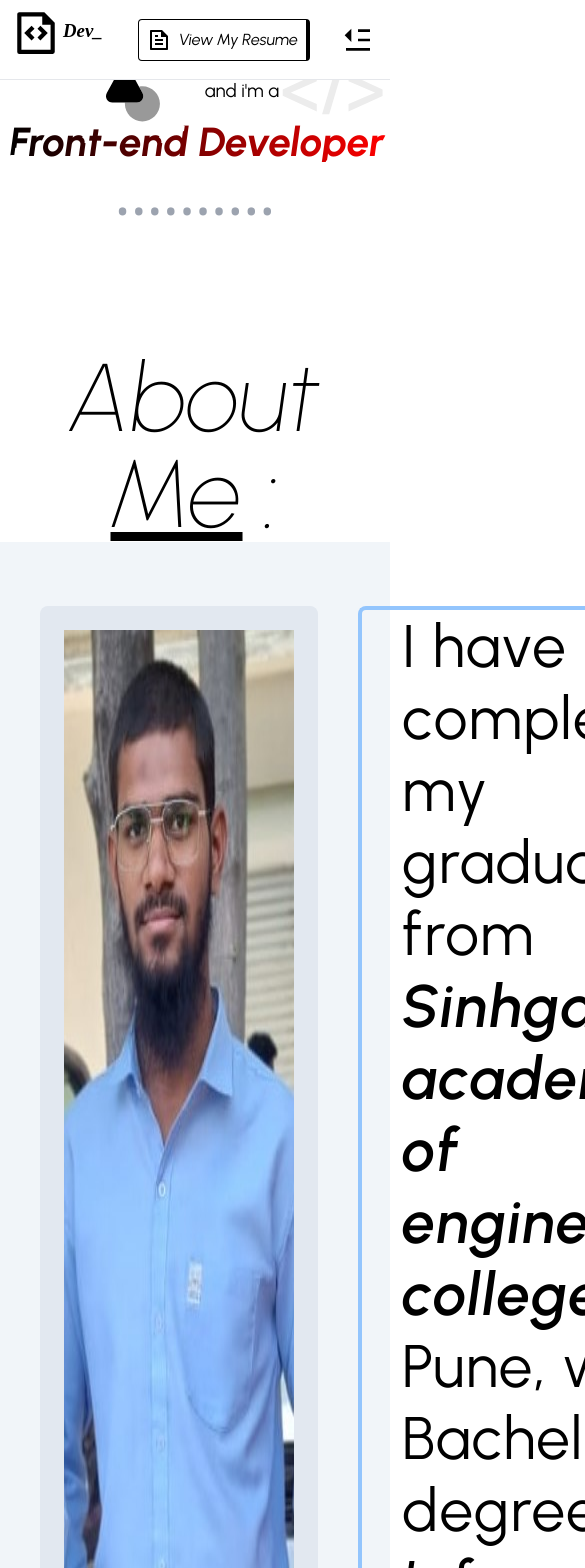
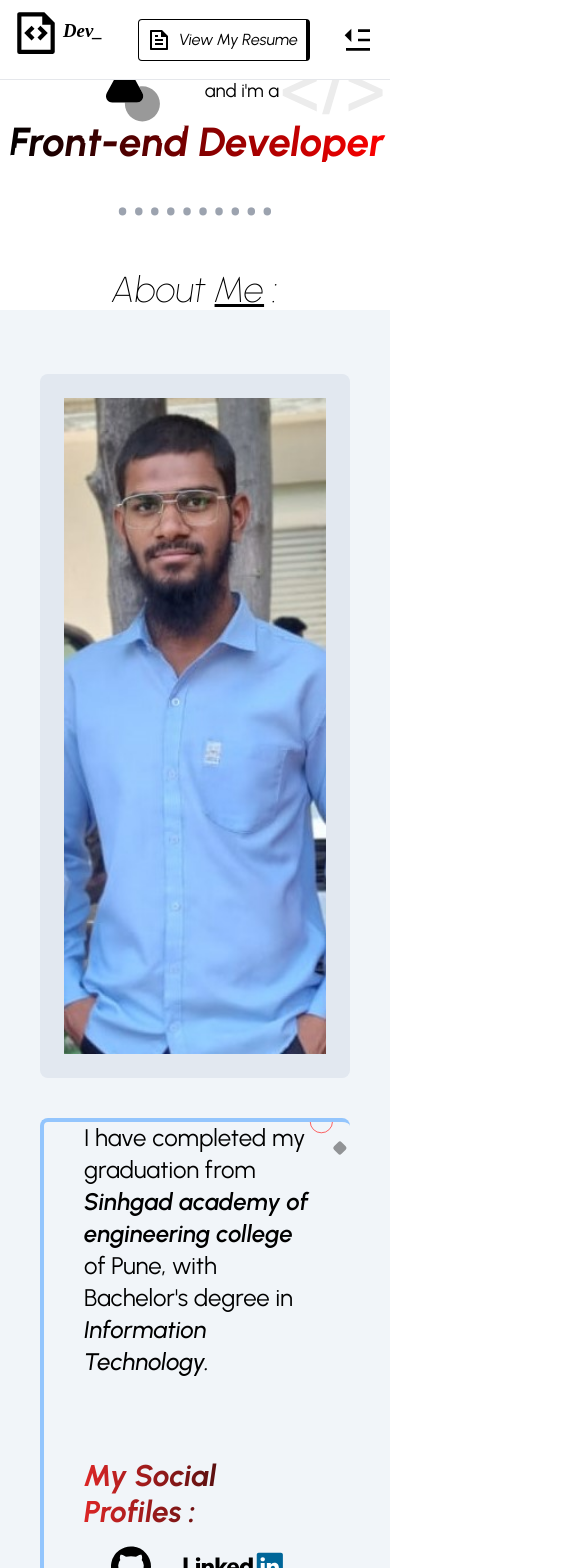
Before and after one commit to Samir-Mulla/my-portfolio-website, a React (Vite) app: page / in a window 390 px wide. Shown: the top 1568 px of the page, 585 px wide, since content can reach past the window. Built offline with nearby package versions, Linux system fonts and the light colour scheme.

Commit message:
component : code refactor

```diff
--- a/src/components/About/About.jsx
+++ b/src/components/About/About.jsx
@@ -1,23 +1,24 @@
 import React from "react";
 import myProfile from "/my-portfolio-img.jpg";
 import SocialIcons from "../SocialIcons/SocialIcons";
+
 function About() {
   return (
     <>
-      <section id="about" className="font-customFont mt-32 scroll-mt-20">
-        <h1 className="text-center font-thin italic text-8xl">
+      <section id="about" className="font-customFont mt-12 scroll-mt-20">
+        <h1 className="text-center font-thin italic text-4xl md:text-6xl lg:text-8xl">
           About <span className="underline">Me</span> :
         </h1>
 
-        <div className="flex gap-10 px-10 py-16 bg-slate-100">
+        <div className="flex flex-col md:flex-row gap-10 px-10 py-16 bg-slate-100">
           <img
             src={myProfile}
             alt="my photo"
             loading="lazy"
-            className="rounded-lg animate-fade-in border-black bg-slate-200 p-6 max-w-full"
+            className="rounded-lg animate-fade-in border-black bg-slate-200 p-6 max-w-full md:max-w-1/2"
           />
-          <article className="flex flex-col items-end justify-evenly border-4 border-b-0 border-blue-300 border-r-0 text-6xl not-italic px-10  rounded-lg  text-balance leading-[1.2em] tracking-wide bg-background2 bg-no-repeat">
-            <p>
+          <article className="flex flex-col items-end justify-evenly border-4 border-b-0 border-blue-300 border-r-0 text-4xl not-italic px-10 rounded-lg text-balance bg-background2 bg-no-repeat">
+            <p className="text-2xl md:text-4xl lg:text-6xl">
               I have completed my graduation from{" "}
               <span className="font-semibold italic">
                 Sinhgad academy of engineering college
```
